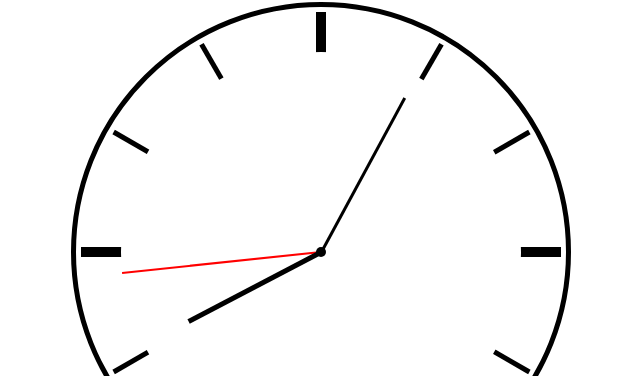
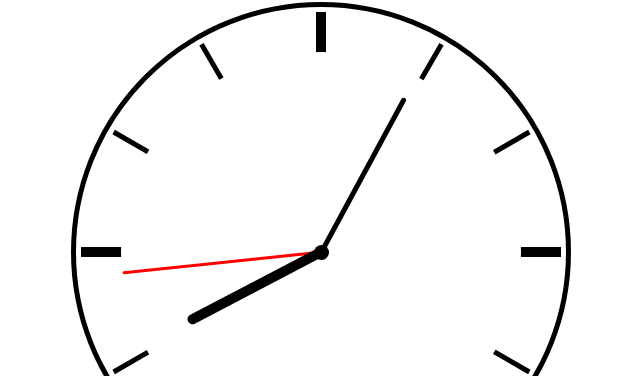
Before and after one commit to b4n1y4/clock-analog, a plain HTML site: page index.html in a window 1280 px wide. Shown: the part 148-524 px from the top of the page, without its empty margins (319-959 px from the left). Drawn offline with Linux system fonts and the light colour scheme.

Commit message:
Update style.css

```diff
--- a/style.css
+++ b/style.css
@@ -61,8 +61,8 @@ body {
 }
 
 .center {
-  width: 10px;
-  height: 10px;
+  width: 15px;
+  height: 15px;
   background-color: #000;
   border-radius: 100%;
   z-index: 1;
@@ -72,12 +72,13 @@ body {
   position: absolute;
   top: 0;
   transform-origin: bottom;
+  border-radius: 5px;
 }
 
 .hour {
   z-index: 2;
   top: 50px;
-  width: 5px;
+  width: 10px;
   height: 150px;
   background-color: black;
   transform: rotate(0deg);
@@ -86,13 +87,13 @@ body {
 .minute {
   z-index: 1;
   top: 25px;
-  width: 3px;
+  width: 5px;
   height: 175px;
   background-color: #000;
 }
 
 .second {
-  width: 2px;
+  width: 3px;
   height: 200px;
   background-color: red;
   /* transform: rotate(0deg); */
```
